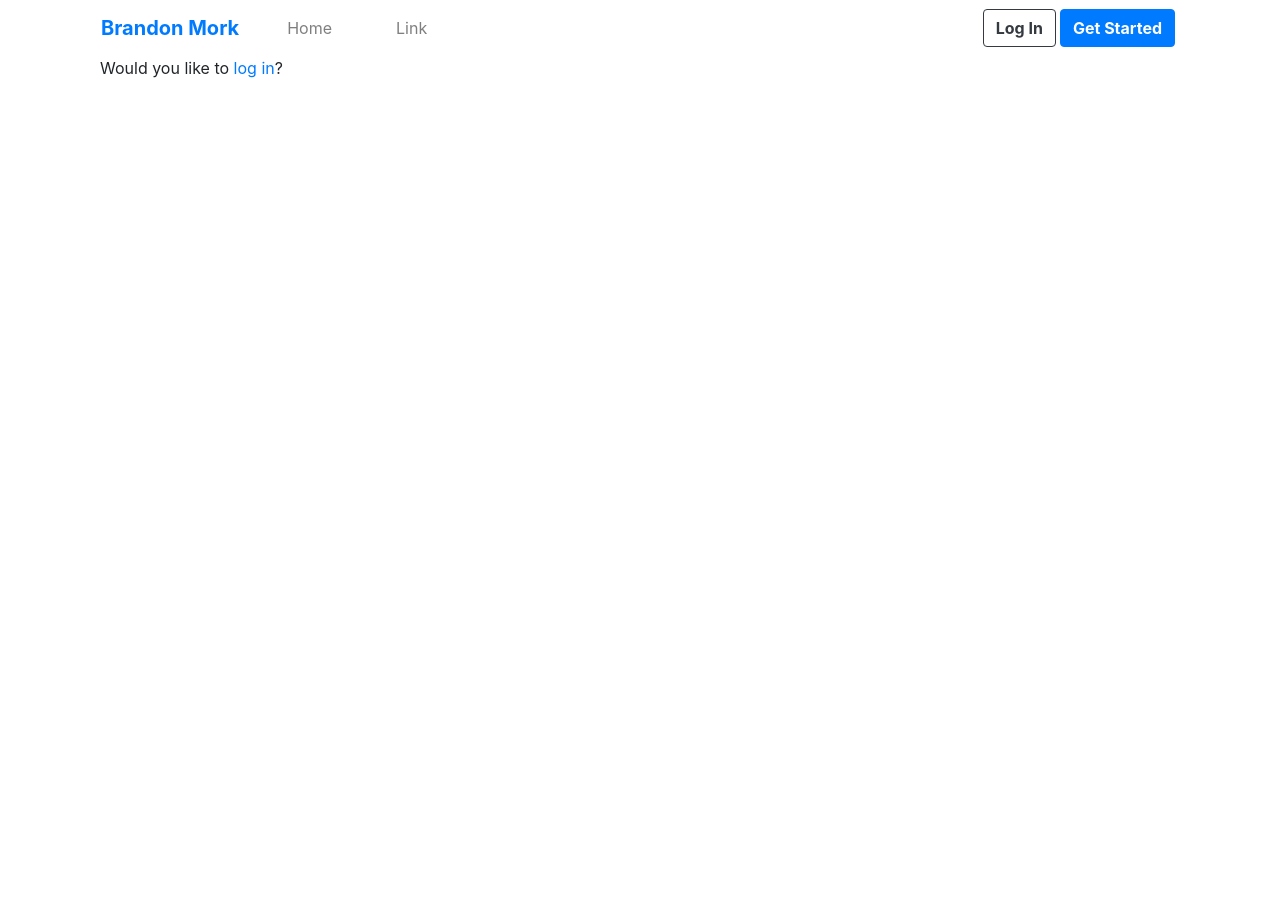
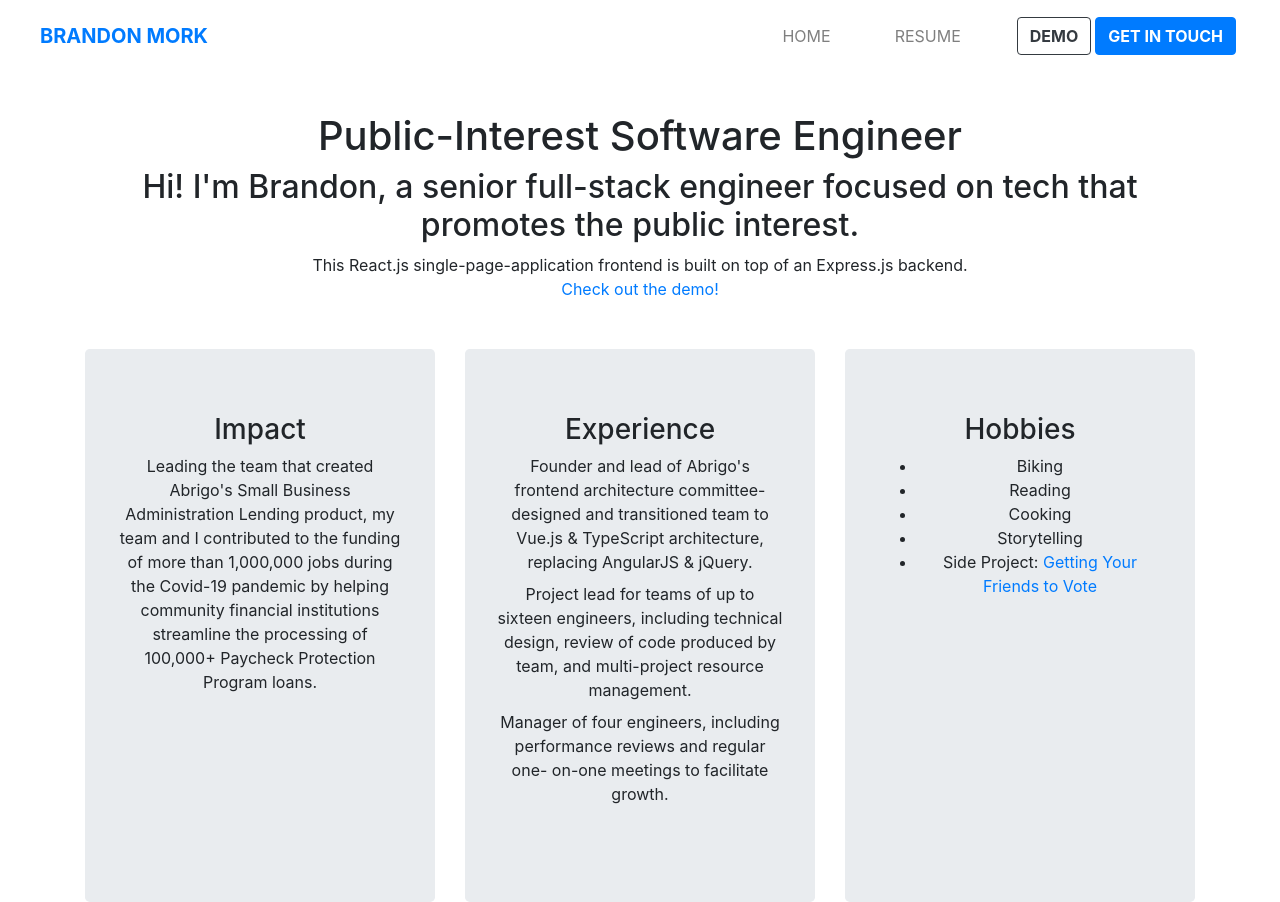
Before and after one commit to brandon-mork/react-express-typescript-demo, a React (Create React App) app in the folder frontend/: page / in a window 1280 px wide. Before the commit the page ends 800 px from the top, so only its background shows below. Built offline with nearby package versions, Linux system fonts and the light colour scheme.

Commit message:
Add Static Content
- Fill out homepage
- Add resume as embedded pdf

```diff
--- a/frontend/src/App.tsx
+++ b/frontend/src/App.tsx
@@ -2,20 +2,19 @@ import React from 'react';
 import Home from './components/Home';
 import Login from './components/Login';
 import Summary from './components/Summary';
+import Resume from './components/Resume';
 import { Switch, Route } from 'react-router-dom';
-import { Container } from 'react-bootstrap';
 import Routes from './constants/routes';
 
 function App() {
   return (
     <div className="App">
-      <Container>
-        <Switch>
-          <Route path={Routes.Login} component={Login} />
-          <Route path={Routes.Summary} component={Summary} />
-          <Route path={Routes.Home} component={Home} />
-        </Switch>
-      </Container>
+      <Switch>
+        <Route path={Routes.Login} component={Login} />
+        <Route path={Routes.Summary} component={Summary} />
+        <Route path={Routes.Resume} component={Resume} />
+        <Route path={Routes.Home} component={Home} />
+      </Switch>
     </div>
   );
 }
--- a/frontend/src/components/Header.tsx
+++ b/frontend/src/components/Header.tsx
@@ -6,25 +6,27 @@ import Routes from '../constants/routes';
 interface HeaderProps extends RouteComponentProps {}
 function Header(props: HeaderProps) {
   return (
-    <Navbar expand="md">
+    <Navbar expand="md" className="mx-4 mt-2">
       <Navbar.Brand href={Routes.Home} className="font-weight-bold">
-        <Link to={Routes.Home}>Brandon Mork</Link>
+        <Link to={Routes.Home} className="text-uppercase">
+          Brandon Mork
+        </Link>
       </Navbar.Brand>
-      <Navbar.Toggle aria-controls="basic-navbar-nav" />
-      <Navbar.Collapse id="basic-navbar-nav">
-        <Nav className="mr-auto">
-          <Nav.Link className="mx-4" onClick={() => props.history.push(Routes.Home)}>
+      <Navbar.Toggle aria-controls="header-navbar" />
+      <Navbar.Collapse id="header-navbar">
+        <Nav className="ml-auto">
+          <Nav.Link className="text-uppercase" onClick={() => props.history.push(Routes.Home)}>
             Home
           </Nav.Link>
-          <Nav.Link className="mx-4" onClick={() => props.history.push(Routes.Login)}>
-            Link
+          <Nav.Link className="text-uppercase mx-5" onClick={() => props.history.push(Routes.Resume)}>
+            Resume
           </Nav.Link>
         </Nav>
-        <Button variant="outline-dark" className="font-weight-bold" onClick={() => props.history.push(Routes.Login)}>
-          Log In
+        <Button variant="outline-dark" className="text-uppercase font-weight-bold" onClick={() => props.history.push(Routes.Login)}>
+          Demo
         </Button>
-        <Button variant="primary" className="font-weight-bold mx-1" onClick={() => props.history.push(Routes.Login)}>
-          Get Started
+        <Button variant="primary" className="text-uppercase font-weight-bold mx-1" onClick={() => props.history.push(Routes.Login)}>
+          Get In Touch
         </Button>
       </Navbar.Collapse>
     </Navbar>
--- a/frontend/src/components/Home.tsx
+++ b/frontend/src/components/Home.tsx
@@ -1,5 +1,5 @@
 import React from 'react';
-import { Container } from 'react-bootstrap';
+import { Col, Container, Jumbotron, Row } from 'react-bootstrap';
 import { Link } from 'react-router-dom';
 import Routes from '../constants/routes';
 import Header from './Header';
@@ -8,10 +8,56 @@ function Home() {
   return (
     <div>
       <Header></Header>
-      <Container>
+      <Container className="text-center mt-5">
+        <h1>Public-Interest Software Engineer</h1>
+        <h2>Hi! I'm Brandon, a senior full-stack engineer focused on tech that promotes the public interest.</h2>
+        <div>This React.js single-page-application frontend is built on top of an Express.js backend.</div>
         <div>
-          Would you like to <Link to={Routes.Login}>log in</Link>?
+          <Link to={Routes.Login}>Check out the demo!</Link>
         </div>
+        <Row className="mt-5">
+          <Col>
+            <Jumbotron className="h-100">
+              <h3>Impact</h3>
+              <span>
+                Leading the team that created Abrigo's Small Business Administration Lending product, my team and I contributed to the funding of more than
+                1,000,000 jobs during the Covid-19 pandemic by helping community financial institutions streamline the processing of 100,000+ Paycheck
+                Protection Program loans.
+              </span>
+            </Jumbotron>
+          </Col>
+          <Col>
+            <Jumbotron className="h-100">
+              <h3>Experience</h3>
+              <div>
+                Founder and lead of Abrigo's frontend architecture committee- designed and transitioned team to Vue.js & TypeScript architecture, replacing
+                AngularJS & jQuery.
+              </div>
+              <div className="my-2">
+                Project lead for teams of up to sixteen engineers, including technical design, review of code produced by team, and multi-project resource
+                management.
+              </div>
+              <div>Manager of four engineers, including performance reviews and regular one- on-one meetings to facilitate growth.</div>
+            </Jumbotron>
+          </Col>
+          <Col>
+            <Jumbotron className="h-100">
+              <h3>Hobbies</h3>
+              <ul>
+                <li>Biking</li>
+                <li>Reading</li>
+                <li>Cooking</li>
+                <li>Storytelling</li>
+                <li>
+                  Side Project:{' '}
+                  <a href="https://friendsvoteusa.com/" target="_blank" rel="noopener noreferrer">
+                    Getting Your Friends to Vote
+                  </a>
+                </li>
+              </ul>
+            </Jumbotron>
+          </Col>
+        </Row>
       </Container>
     </div>
   );
--- a/frontend/src/components/Login.tsx
+++ b/frontend/src/components/Login.tsx
@@ -33,7 +33,7 @@ function Login(props: LoginProps) {
     <div>
       <Header></Header>
       <Container>
-        <Row style={{ marginTop: '15%' }}>
+        <Row style={{ marginTop: '12%' }}>
           <Col md={{ span: 6, offset: 3 }}>
             <h1>Login</h1>
             {errorMessage && <Alert variant="danger">{errorMessage}</Alert>}
--- /dev/null
+++ b/frontend/src/components/Resume.tsx
@@ -0,0 +1,18 @@
+import React from 'react';
+import { Container } from 'react-bootstrap';
+import Header from './Header';
+
+function Resume() {
+  return (
+    <div>
+      <Header></Header>
+      <Container>
+        <object data="/Brandon_Mork_Resume.pdf#view=FitH" type="application/pdf" className="w-100" style={{ height: '90vh' }}>
+          Uh-oh! Looks like your browser doesn't support PDFs.
+        </object>
+      </Container>
+    </div>
+  );
+}
+
+export default Resume;
--- a/frontend/src/constants/routes.ts
+++ b/frontend/src/constants/routes.ts
@@ -1,5 +1,6 @@
 const Routes = {
   Home: '/',
+  Resume: '/resume',
   Login: '/app/login',
   Summary: '/app/summary',
 };
--- a/frontend/src/index.css
+++ b/frontend/src/index.css
@@ -3,7 +3,6 @@ body {
   font-family: -apple-system, BlinkMacSystemFont, 'Segoe UI', 'Roboto', 'Oxygen', 'Ubuntu', 'Cantarell', 'Fira Sans', 'Droid Sans', 'Helvetica Neue', sans-serif;
   -webkit-font-smoothing: antialiased;
   -moz-osx-font-smoothing: grayscale;
-  background: #f3f4f8;
 }
 
 code {
```
Also changed, not shown: 2 other files (tests, documents, lock files or other folders).
